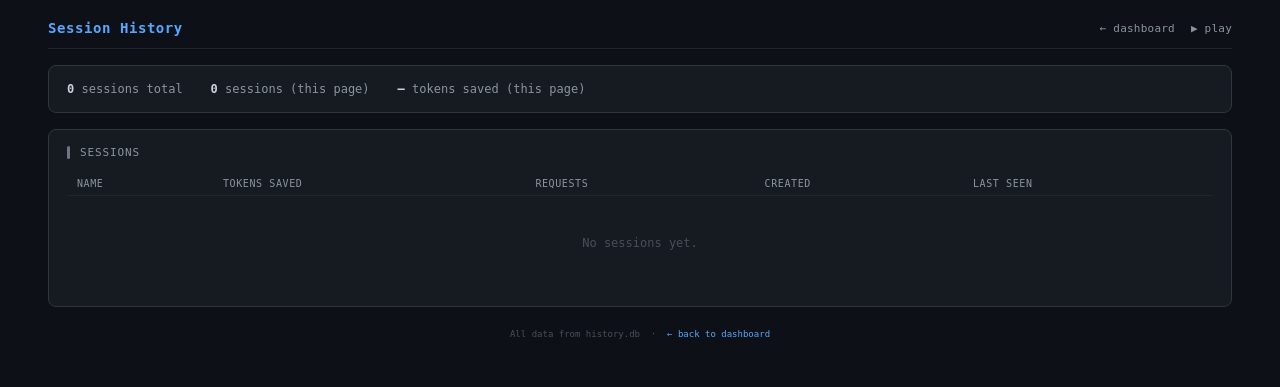
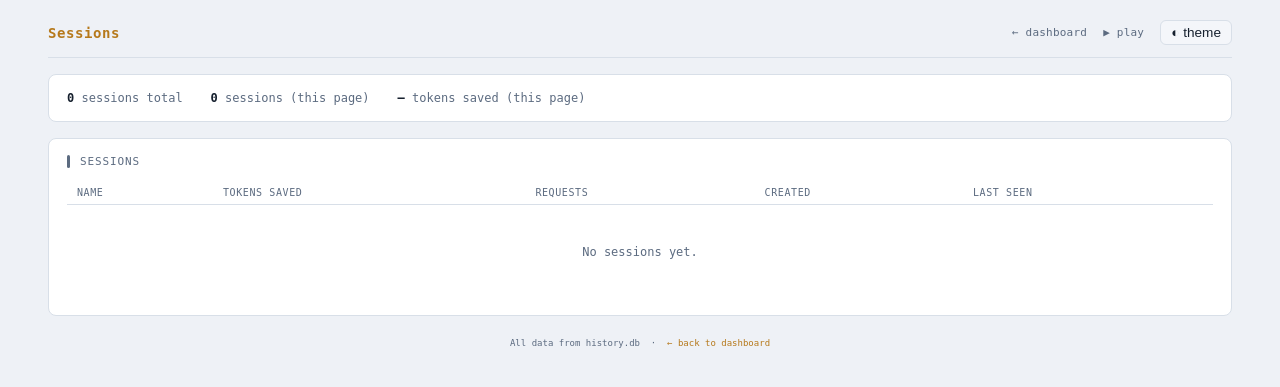
Before and after one commit to jeancsil/llm-compressor, a FastAPI app: page /play/list in a window 1280 px wide. Shown: the top 387 px of the page. Run offline with FastAPI, Linux system fonts and the light colour scheme; data that the repository does not hold is empty; some libraries are stand-ins or nearby versions.

Commit message:
feat(ui): revamp Sessions list page with Signal Room tokens, rename from Session History

```diff
--- a/templates/list.html
+++ b/templates/list.html
@@ -3,50 +3,47 @@
 <head>
 <meta charset="UTF-8">
 <meta name="viewport" content="width=device-width, initial-scale=1.0">
-<title>Session History · LLMLingua</title>
+<title>Sessions · LLMLingua</title>
+<!--TOKENS-->
 <style>
   * { box-sizing: border-box; margin: 0; padding: 0; }
-  body { font-family: 'SF Mono', 'Fira Code', monospace; background: #0d1117; color: #c9d1d9; padding: 20px 48px; max-width: 1440px; margin: 0 auto; }
-  .header { display: flex; align-items: center; justify-content: space-between; margin-bottom: 16px; padding-bottom: 12px; border-bottom: 1px solid #21262d; }
-  .title { color: #58a6ff; font-size: 14px; font-weight: 700; letter-spacing: .04em; }
-  .header-right { display: flex; align-items: center; gap: 16px; font-size: 11px; color: #8b949e; }
-  a { color: #58a6ff; text-decoration: none; }
+  body { font-family: 'SF Mono', 'Fira Code', monospace; padding: 20px 48px; max-width: 1440px; margin: 0 auto; }
+  .header { display: flex; align-items: center; justify-content: space-between; margin-bottom: 16px; padding-bottom: 12px; border-bottom: 1px solid var(--border); }
+  .title { color: var(--accent-active); font-size: 14px; font-weight: 700; letter-spacing: .04em; }
+  .header-right { display: flex; align-items: center; gap: 16px; font-size: 11px; color: var(--text-muted); }
+  a { color: var(--accent-active); text-decoration: none; }
   a:hover { text-decoration: underline; }
-  .summary { background: #161b22; border: 1px solid #30363d; border-radius: 8px; padding: 16px 18px; margin-bottom: 16px; font-size: 12px; color: #8b949e; display: flex; gap: 28px; flex-wrap: wrap; }
-  .summary b { color: #c9d1d9; }
-  .section { background: #161b22; border: 1px solid #30363d; border-radius: 8px; padding: 16px 18px; margin-bottom: 14px; }
-  .section-title { font-size: 11px; color: #8b949e; text-transform: uppercase; letter-spacing: .08em; margin-bottom: 13px; display: flex; align-items: center; gap: 10px; }
-  .section-title::before { content: ''; width: 3px; height: 13px; border-radius: 2px; flex-shrink: 0; background: #6e7681; }
+  .summary { background: var(--surface); border: 1px solid var(--border); border-radius: 8px; padding: 16px 18px; margin-bottom: 16px; font-size: 12px; color: var(--text-muted); display: flex; gap: 28px; flex-wrap: wrap; }
+  .summary b { color: var(--text); }
+  .section { background: var(--surface); border: 1px solid var(--border); border-radius: 8px; padding: 16px 18px; margin-bottom: 14px; }
+  .section-title { font-size: 11px; color: var(--text-muted); text-transform: uppercase; letter-spacing: .08em; margin-bottom: 13px; display: flex; align-items: center; gap: 10px; }
+  .section-title::before { content: ''; width: 3px; height: 13px; border-radius: 2px; flex-shrink: 0; background: var(--text-muted); }
   table { width: 100%; border-collapse: collapse; font-size: 12px; }
-  th { text-align: left; color: #8b949e; padding: 6px 10px; border-bottom: 1px solid #21262d; font-weight: normal; font-size: 10px; text-transform: uppercase; letter-spacing: .06em; }
-  td { padding: 8px 10px; border-bottom: 1px solid #21262d; vertical-align: middle; }
+  th { text-align: left; color: var(--text-muted); padding: 6px 10px; border-bottom: 1px solid var(--border); font-weight: normal; font-size: 10px; text-transform: uppercase; letter-spacing: .06em; }
+  td { padding: 8px 10px; border-bottom: 1px solid var(--border); vertical-align: middle; color: var(--text); }
   tr:last-child td { border-bottom: none; }
-  tr:hover td { background: #1c2128; }
-  .badge { display: inline-block; font-size: 10px; padding: 2px 7px; border-radius: 4px; }
-  .badge-pending { background: #2b2200; color: #d29922; }
-  .badge-active  { background: #0d2b1a; color: #3fb950; }
-  .badge-closed  { background: #1c2128; color: #484f58; }
-  .name-tag { display: inline-block; padding: 2px 7px; border-radius: 4px; font-size: 10px; background: #2d1f3d; color: #bc8cff; }
-  .slug-hint { font-size: 10px; color: #484f58; margin-top: 2px; }
-  .empty { text-align: center; color: #484f58; padding: 40px; font-size: 12px; }
-  .muted { color: #8b949e; }
-  .green { color: #3fb950; }
-  .blue  { color: #58a6ff; }
-  .pager { display: flex; align-items: center; gap: 10px; padding: 12px 0 4px; margin-top: 2px; border-top: 1px solid #21262d; }
-  .pager-btn { background: #161b22; color: #58a6ff; border: 1px solid #30363d; border-radius: 5px; padding: 3px 10px; cursor: pointer; font-family: inherit; font-size: 11px; line-height: 1.4; }
-  .pager-btn:hover:not(:disabled) { border-color: #58a6ff; }
+  tr:hover td { background: var(--surface-raised); }
+  .cell-saved { color: var(--accent-savings); font-weight: 600; }
+  .cell-muted { color: var(--text-muted); }
+  .cell-dim { color: var(--text-muted); opacity: .7; }
+  .empty { text-align: center; color: var(--text-muted); padding: 40px; font-size: 12px; }
+  .pager { display: flex; align-items: center; gap: 10px; padding: 12px 0 4px; margin-top: 2px; border-top: 1px solid var(--border); }
+  .pager-btn { background: var(--surface-raised); color: var(--accent-active); border: 1px solid var(--border); border-radius: 5px; padding: 3px 10px; cursor: pointer; font-family: inherit; font-size: 11px; line-height: 1.4; }
+  .pager-btn:hover:not(:disabled) { border-color: var(--accent-active); }
   .pager-btn:disabled { opacity: .35; cursor: default; }
-  .pager-info { color: #484f58; font-size: 11px; line-height: 1.4; }
-  .footer { font-size: 9px; color: #484f58; text-align: center; padding-top: 8px; }
+  .pager-info { color: var(--text-muted); font-size: 11px; line-height: 1.4; }
+  .footer { font-size: 9px; color: var(--text-muted); text-align: center; padding-top: 8px; }
   @media (max-width: 900px) { body { padding: 16px 20px; } }
 </style>
+<!--THEME_SCRIPT-->
 </head>
 <body>
 <div class="header">
-  <div class="title">Session History</div>
+  <div class="title">Sessions</div>
   <div class="header-right">
-    <a href="/dashboard" style="color:#8b949e;font-size:11px;text-decoration:none;letter-spacing:.02em">← dashboard</a>
-    <a href="/play" style="color:#8b949e;font-size:11px;text-decoration:none;letter-spacing:.02em">▶ play</a>
+    <a href="/dashboard" style="color:var(--text-muted);font-size:11px;text-decoration:none;letter-spacing:.02em">← dashboard</a>
+    <a href="/play" style="color:var(--text-muted);font-size:11px;text-decoration:none;letter-spacing:.02em">▶ play</a>
+    <button class="theme-toggle" onclick="toggleTheme()">◐ theme</button>
   </div>
 </div>
 <div class="summary" id="summary">loading…</div>
@@ -117,10 +114,10 @@ async function load(page) {
     const displayName = s.display_name || ('session-' + s.session_id.slice(0, 8));
     return '<tr>'
       + '<td><a href="/dashboard/' + sessionId + '">' + escapeHtml(displayName) + '</a></td>'
-      + '<td style="color:#3fb950;font-weight:600">' + fmt(s.tokens_saved) + '</td>'
-      + '<td style="color:#8b949e">' + (s.requests || '—') + '</td>'
-      + '<td style="color:#484f58">' + fmtDate(s.first_seen) + '</td>'
-      + '<td style="color:#484f58">' + fmtDate(s.last_seen) + '</td>'
+      + '<td class="mono cell-saved">' + fmt(s.tokens_saved) + '</td>'
+      + '<td class="mono cell-muted">' + (s.requests || '—') + '</td>'
+      + '<td class="mono cell-dim">' + fmtDate(s.first_seen) + '</td>'
+      + '<td class="mono cell-dim">' + fmtDate(s.last_seen) + '</td>'
       + '</tr>';
   }).join('');
   buildPager('pager', data.page, data.pages, data.total, load);
```
Also changed, not shown: tests/test_proxy.py (+2 -1 lines).
